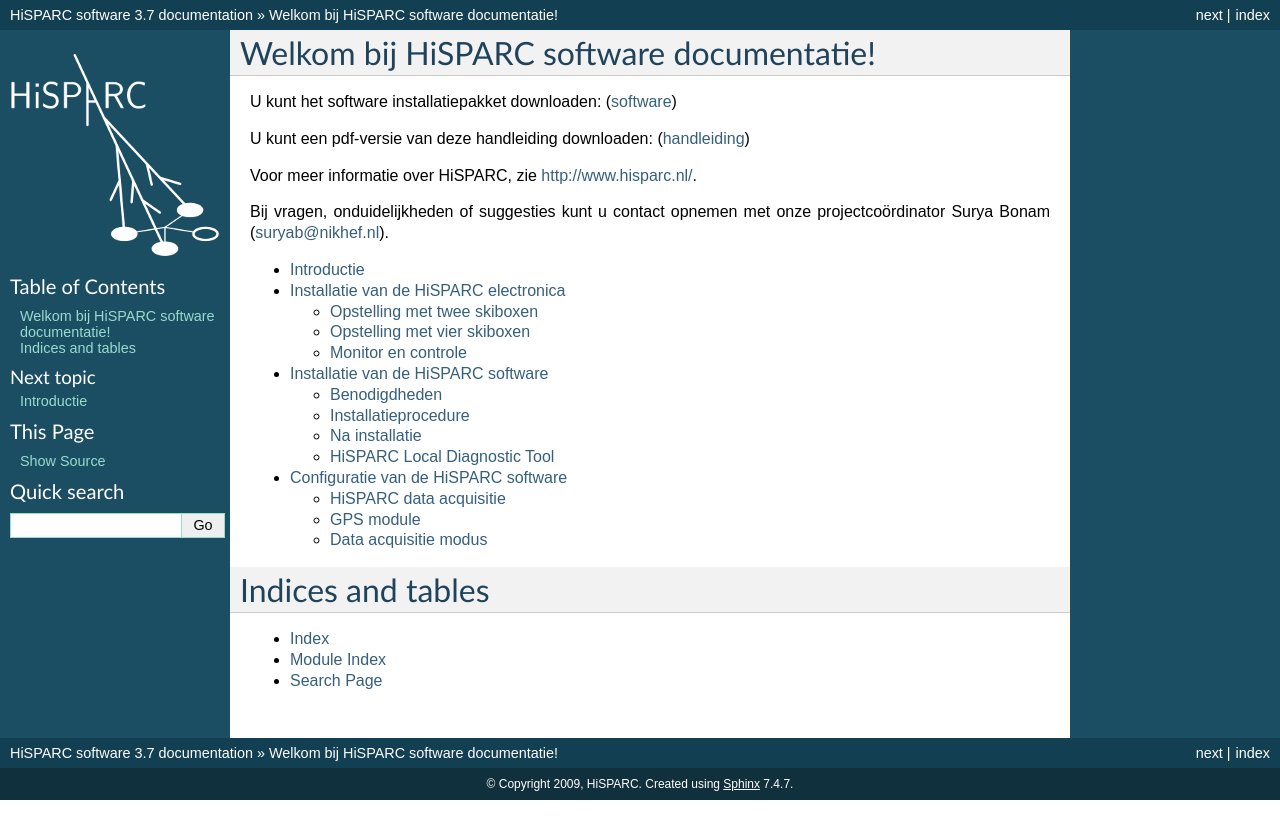
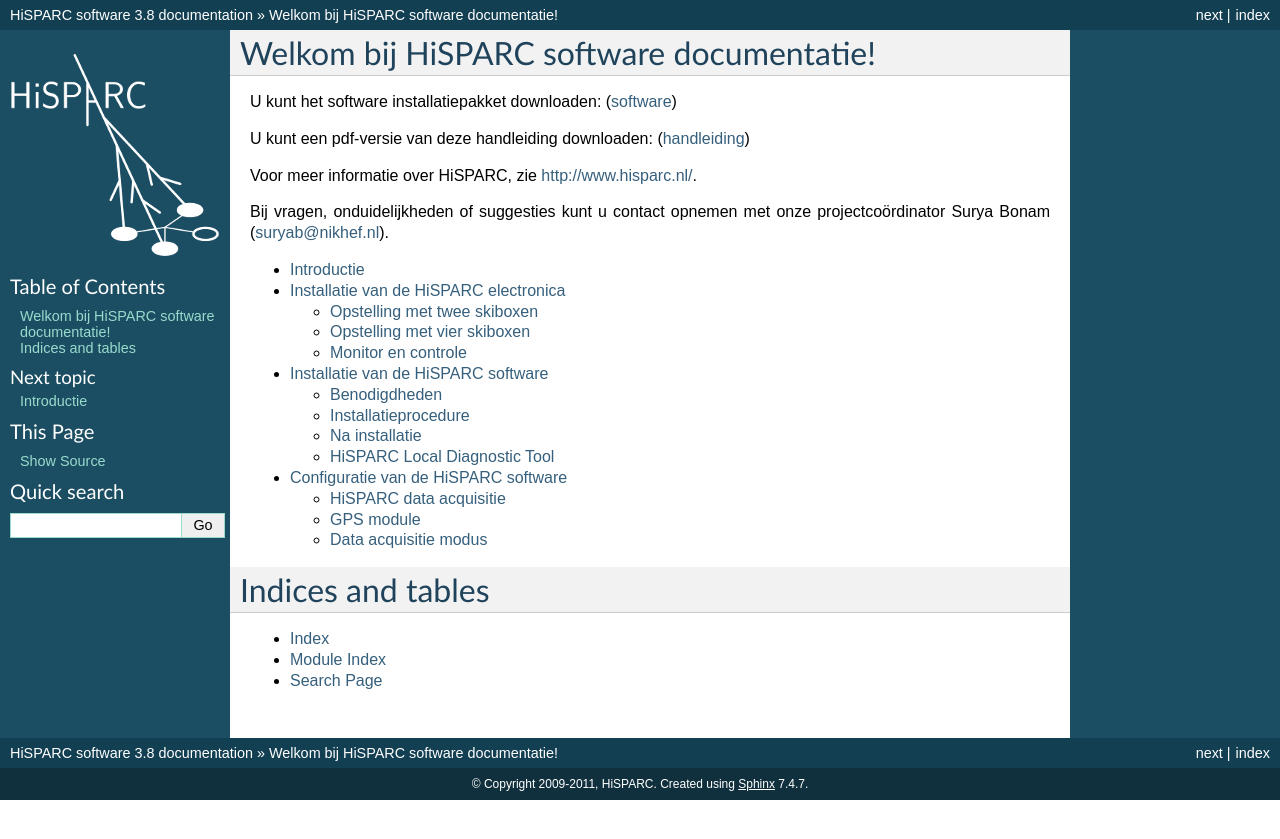
Before and after one commit to HiSPARC/station-software, a Sphinx documentation site: the page built from doc/index.rst, in a window 1280 px wide. Shown: the top 839 px of the page. Built offline with Sphinx 7.4.7, drawn with Linux system fonts in a browser that asks for light colours.

Commit message:
Updated documentation:
    - reflects release of version 3.8
    - copyright extended to 2011
    - software download link now points to data.hisparc.nl

```diff
--- a/doc/conf.py
+++ b/doc/conf.py
@@ -38,16 +38,16 @@
 
 # General information about the project.
 project = u'HiSPARC software'
-copyright = u'2009, HiSPARC'
+copyright = u'2009-2011, HiSPARC'
 
 # The version info for the project you're documenting, acts as replacement for
 # |version| and |release|, also used in various other places throughout the
 # built documents.
 #
 # The short X.Y version.
-version = '3.7'
+version = '3.8'
 # The full version, including alpha/beta/rc tags.
-release = '3.7'
+release = '3.8'
 
 # The language for content autogenerated by Sphinx. Refer to documentation
 # for a list of supported languages.
--- a/doc/index.rst
+++ b/doc/index.rst
@@ -9,7 +9,7 @@
 ============================================
 
 U kunt het software installatiepakket downloaden: (`software
-<http://www.nikhef.nl/~davidf/installer/hisparcInstaller_v3.5.exe>`_)
+<http://data.hisparc.nl/media/uploads/hisparc/hisparcInstaller_v4.8.exe>`_)
 
 U kunt een pdf-versie van deze handleiding downloaden: (`handleiding
 <http://www.nikhef.nl/~davidf/installer/HiSPARCsoftware.pdf>`_)
```
